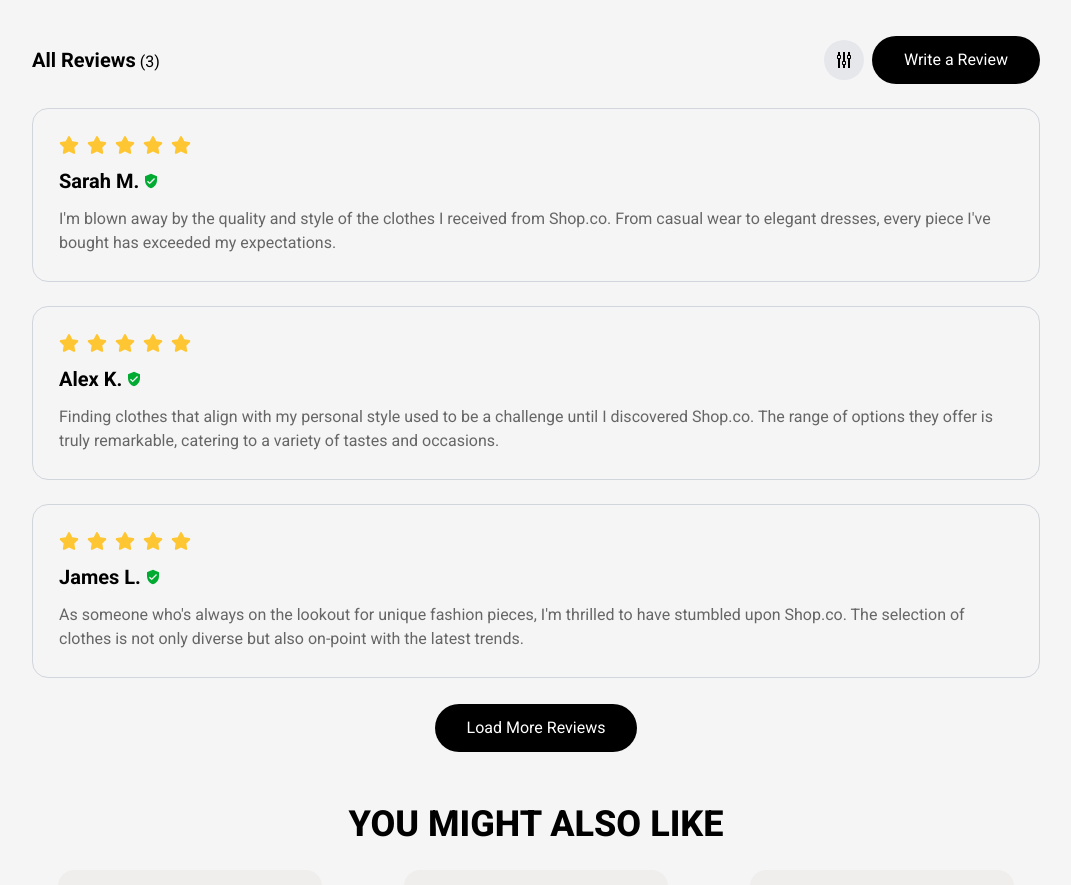
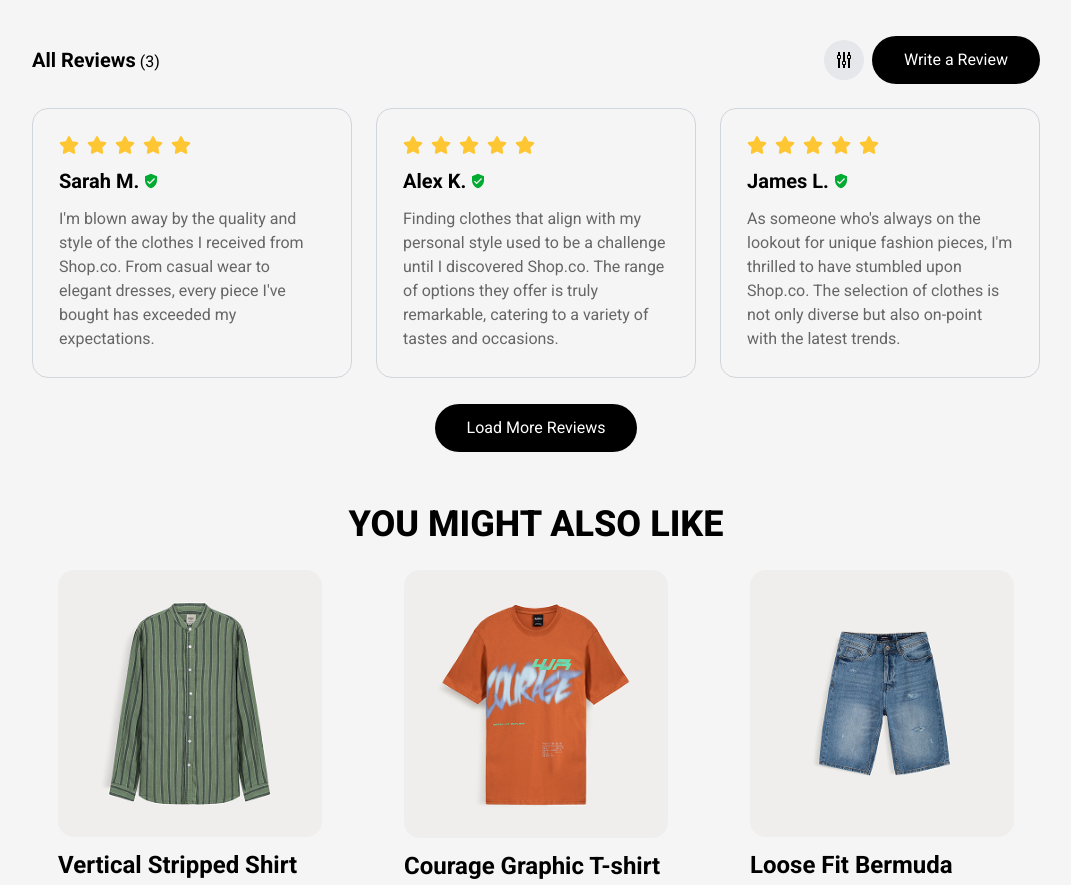
Before and after one commit to Kaydev-cmd/shop-co-web-app, a Next.js app: page /product/black-shirt in a window 1280 px wide. Shown: the part 1005-1890 px from the top of the page, without its empty margins (104-1175 px from the left). Built offline with nearby package versions, Linux system fonts and the light colour scheme.

Commit message:
style: enhance layout with responsive grid and add pointer cursor styling

```diff
--- a/components/common/Reviews.tsx
+++ b/components/common/Reviews.tsx
@@ -64,7 +64,7 @@ const Reviews = () => {
               className="bg-gray-200 rounded-full"
               style={{ padding: "12px", marginRight: "8px" }}
             >
-              <ImEqualizer2 />
+              <ImEqualizer2 className="cursor-pointer" />
             </div>
             <Button title="Write a Review" onClick={() => setShowForm(true)} />
           </div>
@@ -113,7 +113,10 @@ const Reviews = () => {
           </div>
         )}
 
-        <div className="flex flex-col gap-6" style={{ marginTop: "24px" }}>
+        <div
+          className="grid grid-cols-1 lg:grid-cols-3 gap-6"
+          style={{ marginTop: "24px" }}
+        >
           {reviews.map((review) => (
             <ReviewCard
               key={review.nameOfUser}
```
